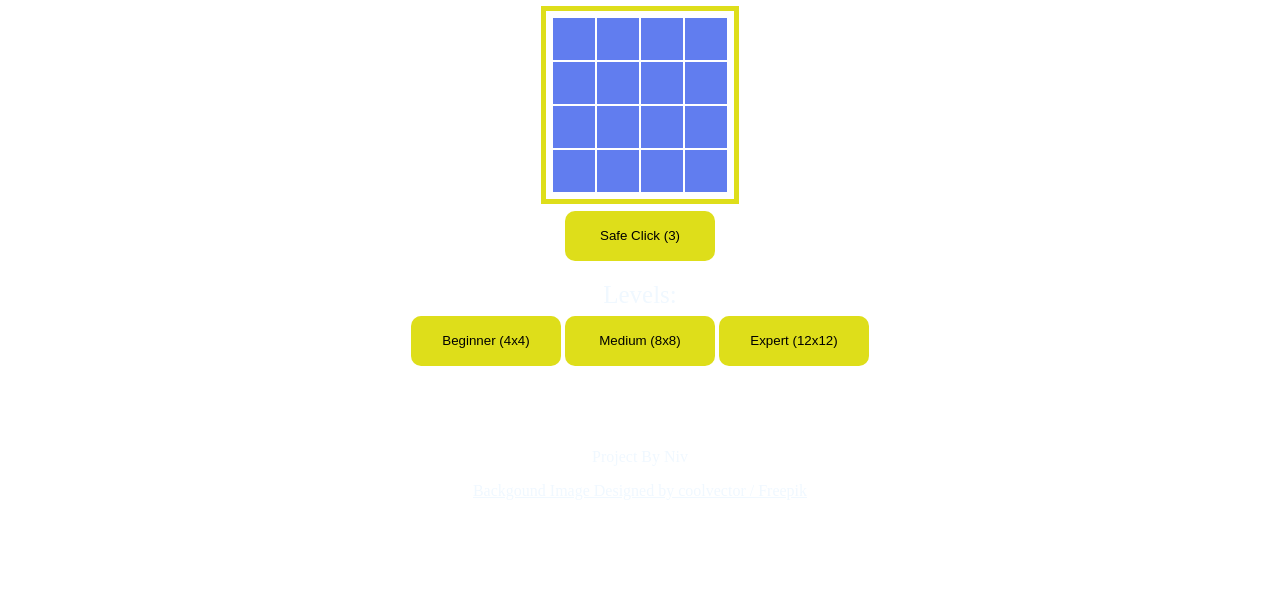
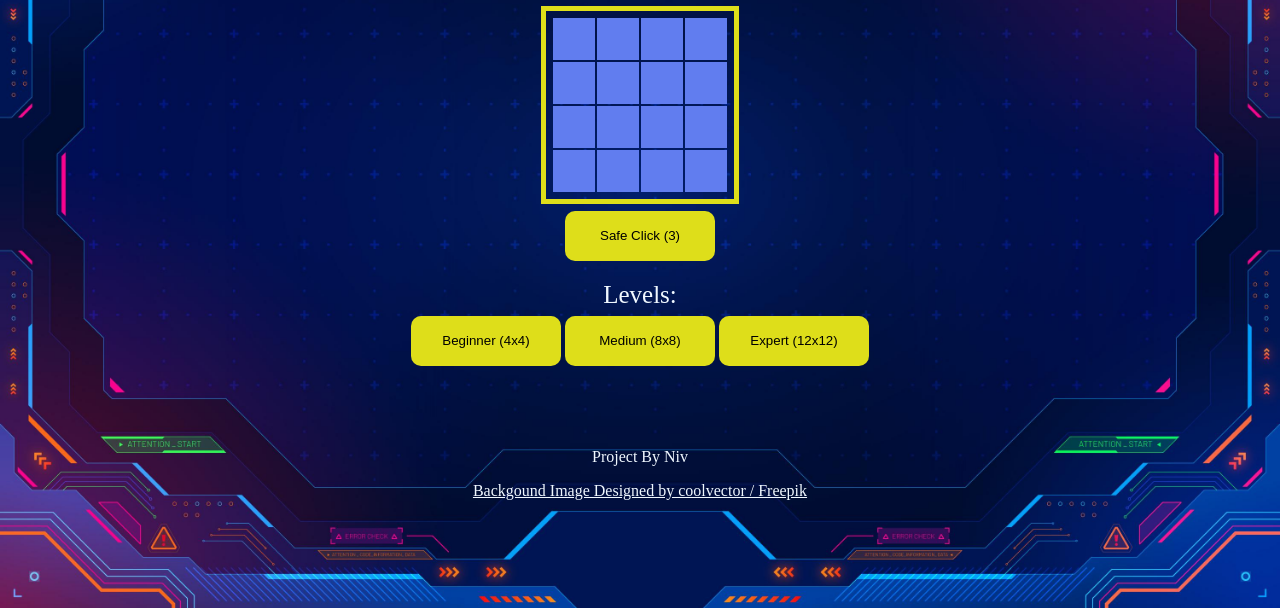
Before and after one commit to nivb000/minesweeper, a plain HTML site: page index.html in a window 1280 px wide. Shown: the part 192-800 px from the top of the page. Drawn offline with Linux system fonts and the light colour scheme; the site is published under a folder, as on GitHub Pages, so addresses that start at the root find nothing.

Commit message:
Update main.css

```diff
--- a/css/main.css
+++ b/css/main.css
@@ -1,5 +1,5 @@
 body{
-    background-image: url(/img/background.jpg);
+    background-image: url(../img/background.jpg);
     background-size: 100%;
     background-position: 50% 33%
 
```
